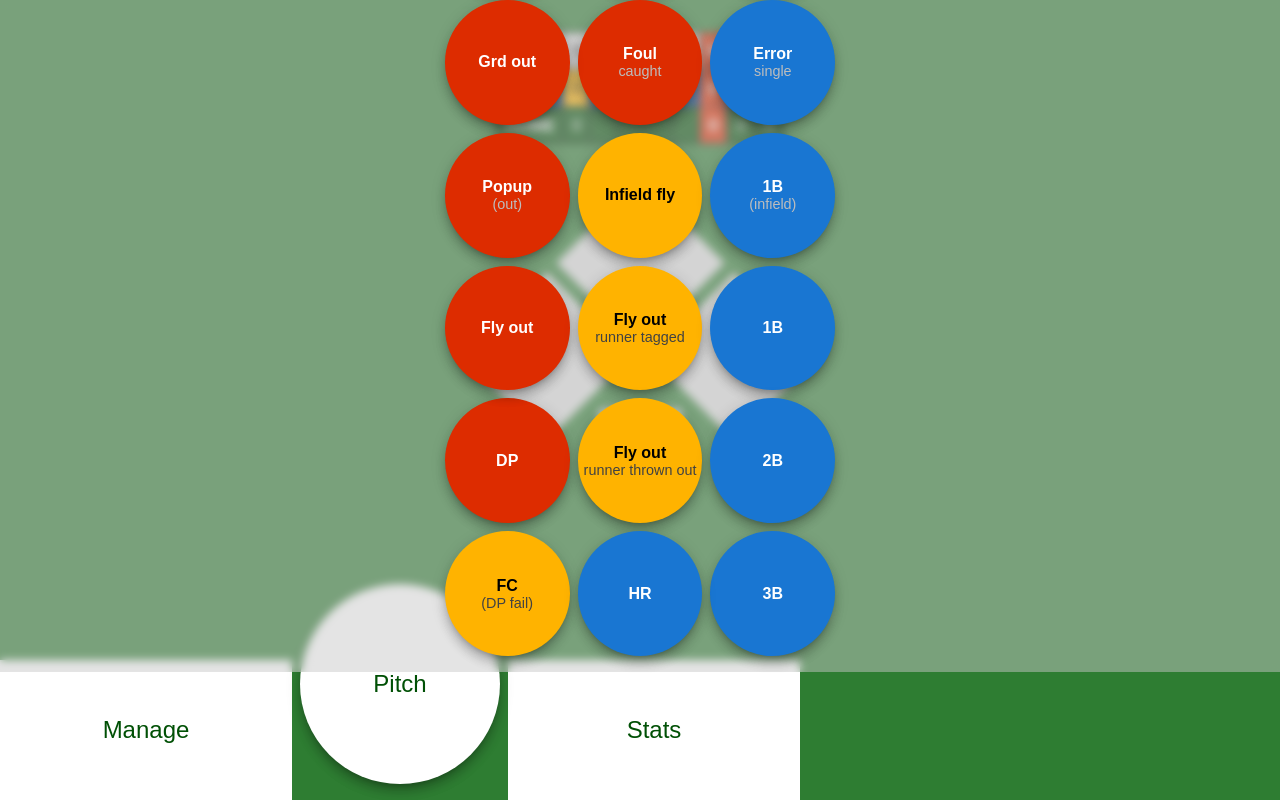
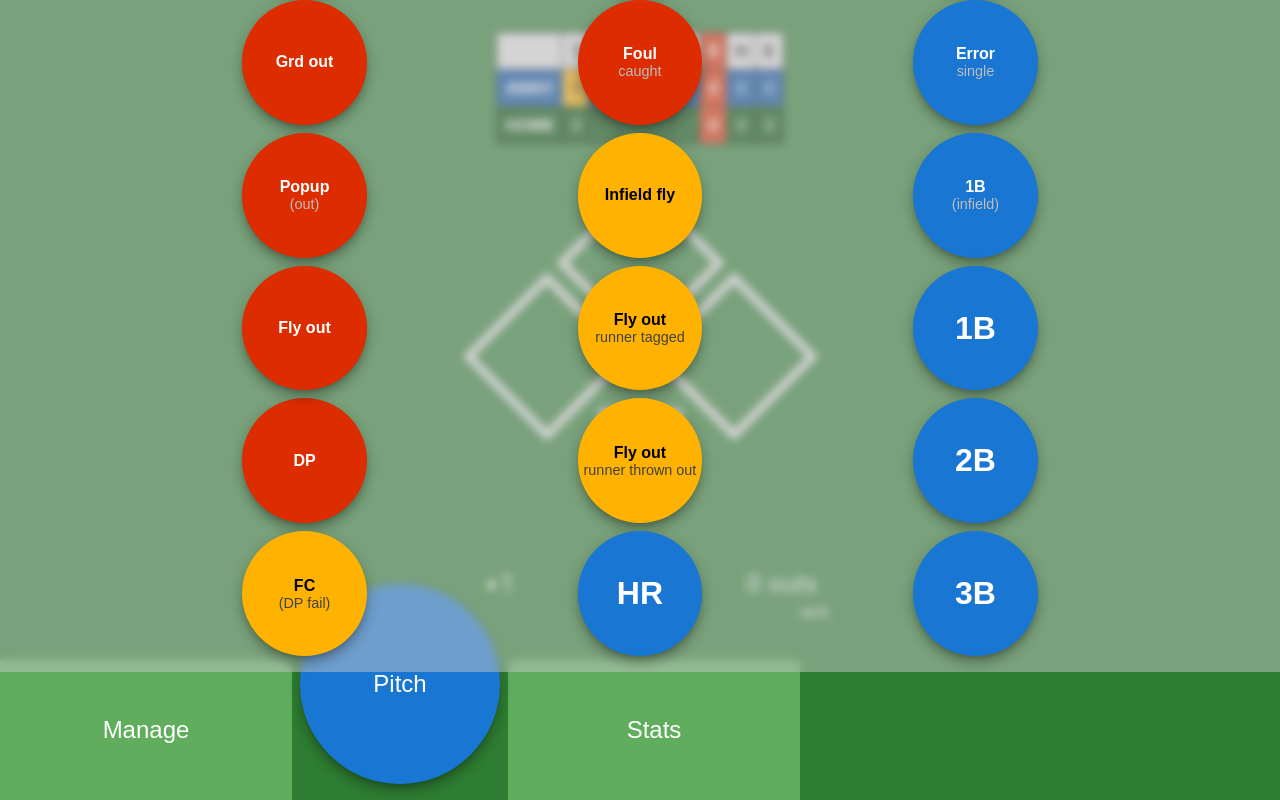
Before and after one commit to westonnovelli/wiffle-score-tool, a React (Create React App) app in the folder apps/web-ui/: page / in a window 1280 px wide. Both pictures are taken after a click on the button "Pitch". Built offline with nearby package versions, Linux system fonts and the light colour scheme.

Commit message:
animate pitch menu, stub next todos

```diff
--- a/apps/web-ui/package.json
+++ b/apps/web-ui/package.json
@@ -5,6 +5,7 @@
   "homepage": "https://TODO.novelli.dev",
   "dependencies": {
     "@wiffleball/state-machine": "*",
+    "framer-motion": "^6.3.15",
     "react": "^18.2.0",
     "react-dom": "^18.2.0",
     "web-vitals": "^2.1.4"
--- a/apps/web-ui/src/App.css
+++ b/apps/web-ui/src/App.css
@@ -17,6 +17,3 @@
   align-items: center;
   justify-content: end;
 }
-
-.pitch-container .pitch {
-}
--- a/apps/web-ui/src/App.tsx
+++ b/apps/web-ui/src/App.tsx
@@ -1,13 +1,24 @@
 import React from 'react';
-// import logo from './logo.svg';
+
+import { motion, AnimatePresence } from 'framer-motion';
 import './colors.css';
 import './App.css';
-// import Field from './Field';
+
 import { defaultGame, Pitches, handlePitch as processPitch } from '@wiffleball/state-machine';
 import Scoreboard from './Scoreboard';
 import Pitch from './Pitch';
 import Nav from './Nav';
+import Feed from './Feed';
 
+const variants = {
+  hidden: { opacity: 0 },
+  show: {
+    opacity: 1,
+    transition: {
+      staggerChildren: 0.01
+    }
+  }
+}
 
 function App() {
   const [game, setGame] = React.useState(defaultGame());
@@ -15,17 +26,28 @@ function App() {
 
   const handlePitch = (pitch: Pitches) => {
     setGame(processPitch(game, pitch));
+    setSelectingPitch(false);
   };
 
   return (
     <div className="App">
       <Scoreboard game={game} />
+      <Feed game={game} />
       <Nav onSelectPitch={() => void setSelectingPitch(prev => !prev)} />
-      {selectingPitch && (
-        <div className="pitch-container">
-          <Pitch onPitch={handlePitch} />
-        </div>
-      )}
+      <AnimatePresence>
+        {selectingPitch && (
+          <motion.div
+            key="pitchSelect"
+            className="pitch-container"
+            variants={variants}
+            initial="hidden"
+            animate="show"
+            exit="hidden"
+          >
+            <Pitch onPitch={handlePitch} />
+          </motion.div>
+        )}
+      </AnimatePresence>
       {/* <button onClick={() => void setGame(defaultGame())}>reset game</button> */}
     </div>
   );
--- /dev/null
+++ b/apps/web-ui/src/Feed.tsx
@@ -0,0 +1,22 @@
+import React from "react";
+import { GameMoment, Pitches } from "@wiffleball/state-machine";
+
+interface Props {
+    game: GameMoment;
+}
+
+const Feed: React.FC<Props> = ({ game }) => {
+    return (
+        <div className="feed">
+            {game.pitches.length && (
+                <div>
+                    <label>Last Pitch:</label>
+                    {' '}
+                    {Pitches[game.pitches[game.pitches.length - 1]]}
+                </div>
+            )}
+        </div>
+    );
+};
+
+export default Feed;
--- a/apps/web-ui/src/Nav.css
+++ b/apps/web-ui/src/Nav.css
@@ -14,18 +14,35 @@
 .nav button.nav-btn {
     flex: 1;
     height: 70%;
-    background: white;
-    color: var(--color-primary-dark);
+    background: var(--color-primary-light);
+    color: var(--color-text);
     font-size: 24px;
     border: none;
+}
+
+.nav button.nav-btn:first-child {
+    border-radius: 0 8px 0 0;
+}
+
+.nav button.nav-btn:last-child {
+    border-radius: 8px 0 0 0;
+}
+
+.nav button.nav-btn:active {
+    background: var(--color-primary-dark);
 }
 
 .nav button.nav-btn.pitch {
     flex: none;
     height: 100%;
     border-radius: 50%;
+    background: var(--color-secondary);
     aspect-ratio: 1;
     position: relative;
     top: -16px;
     box-shadow: 0 8px 10px 1px rgba(0,0,0,0.14), 0 3px 14px 2px rgba(0,0,0,0.12), 0 5px 5px -3px rgba(0,0,0,0.20);
 }
+
+.nav button.nav-btn.pitch:active {
+    background: var(--color-secondary-dark);
+}
--- a/apps/web-ui/src/Pitch.css
+++ b/apps/web-ui/src/Pitch.css
@@ -2,6 +2,7 @@
     display: grid;
     gap: 8px;
     margin: 0 auto;
+    width: 80%;
 }
 
 .pitch-menu.layout1 {
@@ -13,10 +14,6 @@
     grid-template-areas: "B S K" "W F Z" "G Q E" "A I L" "Y T single" "D O double" "C H triple";
     grid-template-rows: repeat(7, 1fr);
     grid-template-columns: repeat(3, 1fr);
-}
-
-.pitch-menu.layout2 button.pitch-btn {
-
 }
 
 .pitch-menu div {
--- a/apps/web-ui/src/Pitch.tsx
+++ b/apps/web-ui/src/Pitch.tsx
@@ -1,4 +1,5 @@
 import React from 'react';
+import { motion } from 'framer-motion';
 import { Pitches } from '@wiffleball/state-machine';
 import './Pitch.css';
 
@@ -14,6 +15,7 @@ type PitchList = {
     label: string;
     subtext?: string;
     description?: string;
+    style?: any;
 }[];
 
 const PITCH_LIST: PitchList = [
@@ -22,140 +24,182 @@ const PITCH_LIST: PitchList = [
         gridArea: 'B',
         type: 'justpitch',
         label: 'B',
-    }, {
+        style: { fontSize: '2em' },
+    },
+    {
         pitch: Pitches.BALL_WILD,
         gridArea: 'W',
         type: 'justpitch',
         label: 'WP',
-    }, {
+        style: { fontSize: '2em' },
+    },
+    {
         pitch: Pitches.STRIKE_SWINGING,
         gridArea: 'S',
         type: 'justpitch',
         label: 'S',
-    }, {
+        style: { fontSize: '2em' },
+    },
+    {
         pitch: Pitches.STRIKE_LOOKING,
         gridArea: 'K',
         type: 'inplayout',
         label: 'ꓘ',
-    }, {
+        style: { fontSize: '2em' },
+    },
+    {
         pitch: Pitches.STRIKE_FOUL,
         gridArea: 'F',
         type: 'justpitch',
         label: 'Foul',
-    }, {
+    },
+    {
         pitch: Pitches.STRIKE_FOUL_ZONE,
         gridArea: 'Z',
         type: 'inplayout',
         label: 'Foul',
         subtext: 'K',
-    }, {
+    },
+    {
         pitch: Pitches.STRIKE_FOUL_CAUGHT,
         gridArea: 'Q',
         type: 'inplayout',
         label: 'Foul',
         subtext: 'caught',
 
-    }, {
+    },
+    {
         pitch: Pitches.INPLAY_INFIELD_GRD_OUT,
         gridArea: 'G',
         type: 'inplayout',
         label: 'Grd out',
-    }, {
+    },
+    {
         pitch: Pitches.INPLAY_INFIELD_AIR_OUT,
         gridArea: 'A',
         type: 'inplayout',
         label: 'Popup',
         subtext: '(out)',
-    }, {
+    },
+    {
         pitch: Pitches.INPLAY_INFIELD_AIR_OUT_INFIELD_FLY,
         gridArea: 'I',
         type: 'inplayboth',
         label: 'Infield fly',
-    }, {
+    },
+    {
         pitch: Pitches.INPLAY_INFIELD_OUT_DP_SUCCESS,
         gridArea: 'D',
         type: 'inplayout',
         label: 'DP',
-    }, {
+    },
+    {
         pitch: Pitches.INPLAY_INFIELD_OUT_DP_FAIL,
         gridArea: 'C',
         type: 'inplayboth',
         label: 'FC',
         subtext: '(DP fail)',
-    }, {
+    },
+    {
         pitch: Pitches.INPLAY_INFIELD_ERROR,
         gridArea: 'E',
         type: 'inplay',
         label: 'Error',
         subtext: 'single',
-    }, {
+    },
+    {
         pitch: Pitches.INPLAY_OUTFIELD_OUT,
         gridArea: 'Y',
         type: 'inplayout',
         label: 'Fly out',
-    }, {
+    },
+    {
         pitch: Pitches.INPLAY_OUTFIELD_OUT_TAG_SUCCESS,
         gridArea: 'T',
         type: 'inplayboth',
         label: 'Fly out',
         subtext: 'runner tagged',
-    }, {
+    },
+    {
         pitch: Pitches.INPLAY_OUTFIELD_OUT_TAG_FAIL,
         gridArea: 'O',
         type: 'inplayboth',
         label: 'Fly out',
         subtext: 'runner thrown out',
-    }, {
+    },
+    {
         pitch: Pitches.INPLAY_INFIELD_SINGLE,
         gridArea: 'L',
         type: 'inplay',
         label: '1B',
         subtext: '(infield)',
-    }, {
+    },
+    {
         pitch: Pitches.INPLAY_OUTFIELD_SINGLE,
         gridArea: 'single',
         type: 'inplay',
         label: '1B',
-    }, {
+        style: { fontSize: '2em' },
+    },
+    {
         pitch: Pitches.INPLAY_DOUBLE,
         gridArea: 'double',
         type: 'inplay',
         label: '2B',
-    }, {
+        style: { fontSize: '2em' },
+    },
+    {
         pitch: Pitches.INPLAY_TRIPLE,
         gridArea: 'triple',
         type: 'inplay',
         label: '3B',
-    }, {
+        style: { fontSize: '2em' },
+    },
+    {
         pitch: Pitches.INPLAY_HOMERUN,
         gridArea: 'H',
         type: 'inplay',
         label: 'HR',
+        style: { fontSize: '2em' },
     }
 ];
 
 // @ts-expect-error
 window.pitchlayout = 'layout2';
 
+const variants = {
+    hidden: { y: 1000 },
+    show: { y: 0 }
+};
+
 const PitchSelector: React.FC<Props> = ({ onPitch, possiblePitches = [] }) => {
     return (
-        <div className={'pitch pitch-menu ' +
-            // @ts-expect-error
-            `${window.pitchlayout}`
-        }>
-            {PITCH_LIST.map(({ pitch, gridArea, type, label, subtext }) =>
-                <div key={pitch} style={{ gridArea }}>
+        <div
+            className={'pitch pitch-menu ' +
+                // @ts-expect-error
+                `${window.pitchlayout}`
+            }
+        >
+            {PITCH_LIST.map(({ pitch, gridArea, type, label, subtext, style }) =>
+                <motion.div
+                    key={pitch}
+                    style={{ gridArea }}
+                    variants={variants}
+                    transition={{ bounce: 0.7 }}
+                    exit={variants.hidden}
+                >
                     <button
                         className={`pitch-btn ${type}`}
                         onClick={() => onPitch(pitch)}
                         disabled={possiblePitches.includes(pitch)}
+                        style={style}
                     >
                         {label}
                         {subtext && (<div>{subtext}</div>)}
                     </button>
-                </div>
+                </motion.div>
             )}
-        </div >
+        </div>
     );
 };
 
--- a/apps/web-ui/src/Scoreboard.css
+++ b/apps/web-ui/src/Scoreboard.css
@@ -1,6 +1,9 @@
 .scoreboard {
     max-width: 425px;
     margin: 0 auto;
+    display: flex;
+    flex-direction: column;
+    padding-top: 32px;
 }
 
 /* boxscore */
@@ -8,7 +11,7 @@
     display: flex;
     justify-content: center;
     background-color: var(--color-primary);
-    padding-top: 32px;
+    padding: 0 32px;
 }
 
 .scoreboard .boxScore table {
@@ -95,12 +98,16 @@
 .scoreboard .bases .base > div {
     height: var(--base-size);
     width: var(--base-size);
-    background: var(--color-disabled);
+    background: var(--color-primary);
+    border: 8px solid var(--color-disabled);
     transform: translate(-50%, -50%) rotate(45deg);
+    box-sizing: border-box;
 }
 
 .scoreboard .bases .base > div.occupied {
+    border: none;
     background: var(--color-quadinary);
+    box-shadow: 0 8px 10px 1px rgba(0,0,0,0.14), 0 3px 14px 2px rgba(0,0,0,0.12), 0 5px 5px -3px rgba(0,0,0,0.20);
 }
 
 .scoreboard .bases .base,
--- a/apps/web-ui/src/Scoreboard.tsx
+++ b/apps/web-ui/src/Scoreboard.tsx
@@ -31,7 +31,7 @@ const Scoreboard: React.FC<Props> = ({ game }) => {
                 outs={game.outs}
             />
             <Players batter={game.atBat} pitcher={getDefense(game).defense.pitcher} />
-        </div>
+        </div >
     );
 };
 
@@ -42,7 +42,7 @@ type BoxScoreProps = {
     boxScore: GameMoment['boxScore'];
 };
 
-const BoxScore = React.memo(({inningNumber, inningHalf, maxInnings, boxScore}: BoxScoreProps) => {
+const BoxScore = ({ inningNumber, inningHalf, maxInnings, boxScore }: BoxScoreProps) => {
     const [awayScore, homeScore] = boxScore.reduce((total, inning) => {
         total[0] += inning.awayTeam;
         total[1] += inning.homeTeam;
@@ -50,7 +50,8 @@ const BoxScore = React.memo(({inningNumber, inningHalf, maxInnings, boxScore}: B
     }, [0, 0]);
 
     const inningsToShow = Math.max(boxScore.length, maxInnings);
-    const inningsDiff = inningsToShow -boxScore.length;
+    const inningsDiff = inningsToShow - boxScore.length;
+    // TODO animate box score
     return (
         <div className="boxScore">
             <table>
@@ -108,7 +109,7 @@ const BoxScore = React.memo(({inningNumber, inningHalf, maxInnings, boxScore}: B
             </table>
         </div>
     );
-});
+};
 
 interface BasesProps {
     first: number;
@@ -117,6 +118,7 @@ interface BasesProps {
 }
 
 const BasesRender = React.memo(({ first, second, third }: BasesProps) => (
+    /* TODO animate base occupation */
     <div className="bases">
         {/* <div className="crosshair vertical"></div> */}
         {/* <div className="crosshair horizontal"></div> */}
@@ -142,6 +144,7 @@ const Count = React.memo(({
     strikes,
     outs
 }: CountProps) => (
+    /* TODO animate count ticks, etc */
     <div className="count">
         <div><span>{inningHalf === InningHalf.TOP ? '▲' : '▼'}</span>{inningNumber}</div>
         <div>{balls} - {strikes}</div>
```
Also changed, not shown: apps/web-ui/src/Manage.tsx (added, +13 -0 lines), apps/web-ui/src/NewGame.tsx (added, +8 -0 lines), 1 other file (tests, documents, lock files or other folders).
